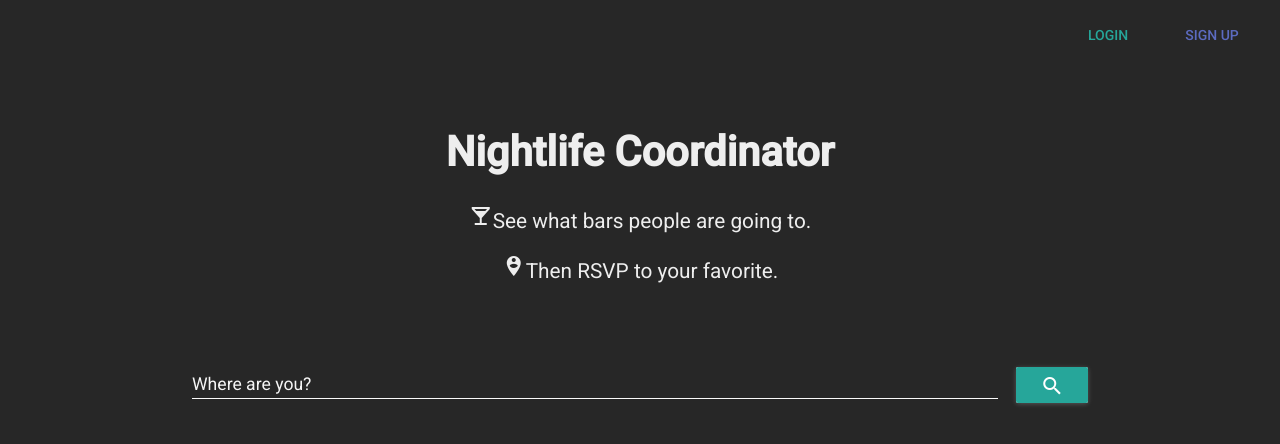
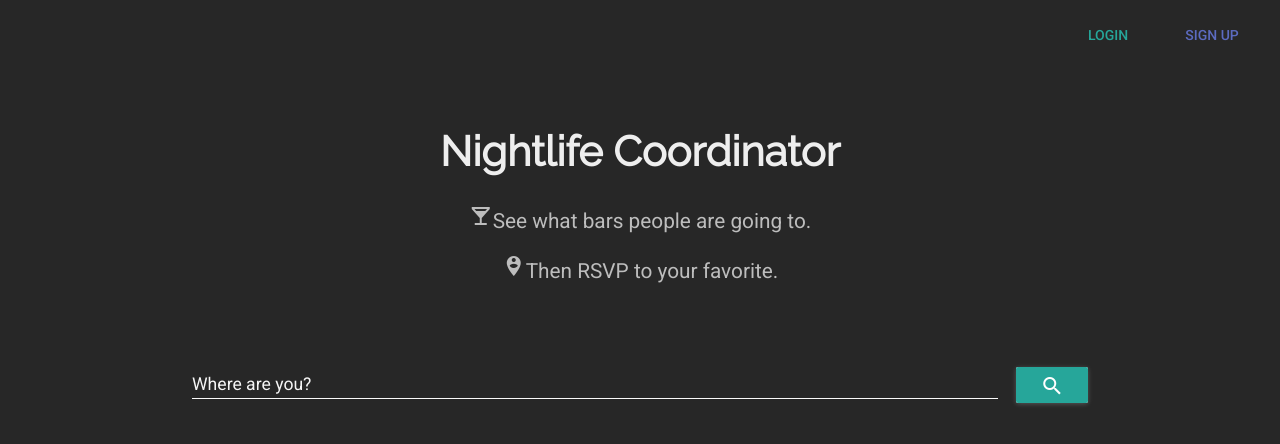
Before and after one commit to LauraBrandt/nightlife-coordinator, a React (Create React App) app: page / in a window 1280 px wide. Shown: the top 444 px of the page. Built offline with nearby package versions, Linux system fonts and the light colour scheme; what react-tap-event-plugin would draw is missing.

Commit message:
Header style modifications

```diff
--- a/src/App.css
+++ b/src/App.css
@@ -18,6 +18,13 @@ body {
   padding: 1.5em;
 }
 
+.header__h1 {
+  font-family: Raleway, Roboto, sans-serif;
+}
+
+header__text .material-icons {
+  padding-right: 10px;
+}
 
 .search__form {
   margin: auto;
@@ -52,17 +59,17 @@ body {
 
   .search__form {
     width: 70%;
-}
+  }
 
   .search__input {
     width: 90% !important;
-}
+  }
 
   .search__button {
     min-height: 8% !important;
     min-width: 8% !important;
     margin-left: 2%;
-}
+  }
 
   .search__progress {
     margin: 6% auto;
--- a/src/App.js
+++ b/src/App.js
@@ -159,7 +159,11 @@ class App extends Component {
   render() {
     return (
       <div className="App">
-        <Header isAuth={this.state.isAuthenticated} textShowing={this.state.bars.length === 0}/>
+        <Header
+          isAuth={this.state.isAuthenticated}
+          textShowing={this.state.bars.length === 0}
+          loading={this.state.loading}
+        />
         <Search
           handleChange={this.handleLocationChange}
           handleSearch={this.handleSearch}
--- a/src/Header.js
+++ b/src/Header.js
@@ -1,10 +1,11 @@
 import React from 'react';
 import FlatButton from 'material-ui/FlatButton';
+import {grey400} from 'material-ui/styles/colors';
 
 const Header = (props) => {
   return (
     <header>
-      {props.textShowing && <nav className="header__nav">
+      <nav className="header__nav">
         {props.isAuth ?
           <div>
             <FlatButton
@@ -30,12 +31,12 @@ const Header = (props) => {
             />
           </div>
         }
-      </nav>}
-      <div className="header__text">
+      </nav>
+      {props.textShowing && !props.loading && <div className="header__text">
         <h1 className="header__h1">Nightlife Coordinator</h1>
-        <p><i className="material-icons">local_bar</i>See what bars people are going to.</p>
-        <p><i className="material-icons">person_pin_circle</i>Then RSVP to your favorite.</p>
-      </div>
+        <p style={{color: grey400}}><i className="material-icons">local_bar</i>See what bars people are going to.</p>
+        <p style={{color: grey400}}><i className="material-icons">person_pin_circle</i>Then RSVP to your favorite.</p>
+      </div>}
     </header>
   );
 }
```
